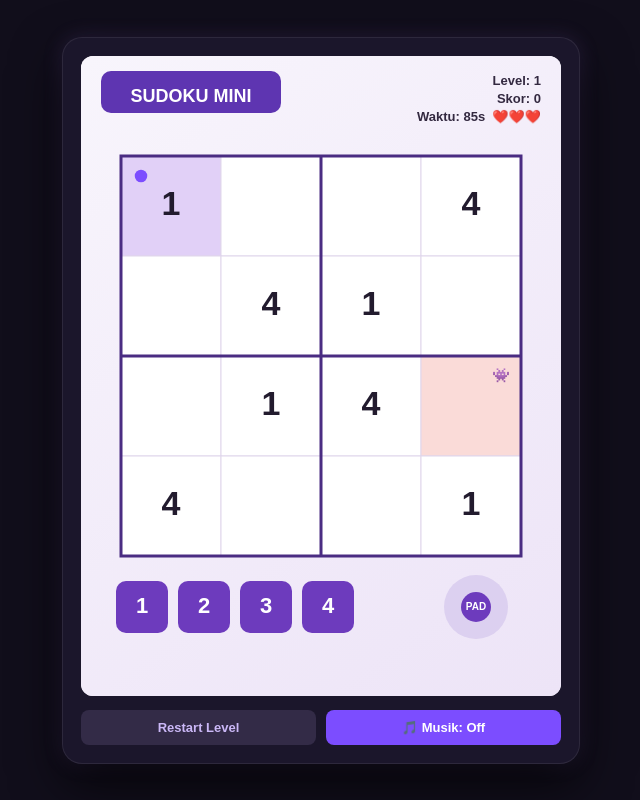
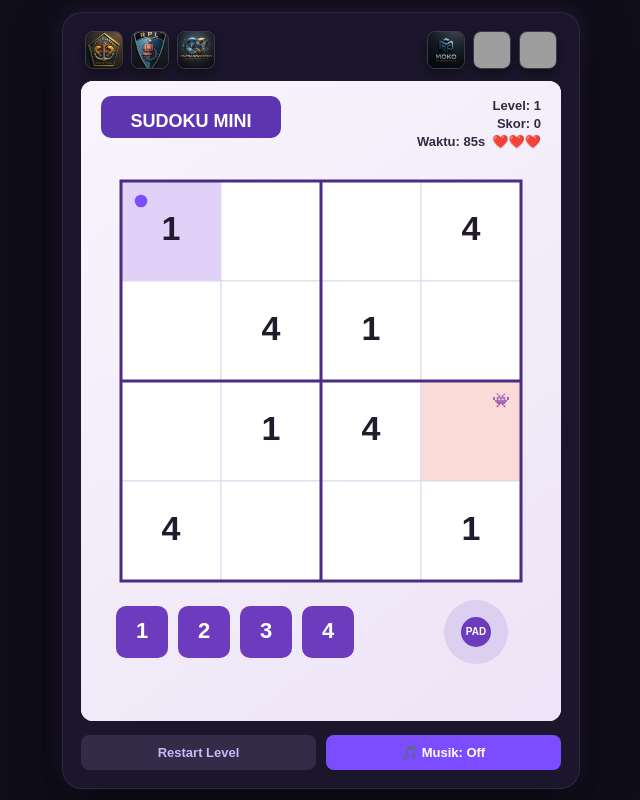
Before and after one commit to ajengaprilia-afk/sudokumini1, a plain HTML site: page index.html in a window 1280 px wide. Shown: the whole page, without its empty margins (319-959 px from the left). Drawn offline with Linux system fonts and the light colour scheme; grey boxes are pictures that could not be loaded.

Commit message:
Update index.html

```diff
--- a/index.html
+++ b/index.html
@@ -34,6 +34,35 @@
       box-shadow: 0 20px 50px rgba(0, 0, 0, 0.7), 0 0 20px rgba(138, 99, 210, 0.2);
       border: 1px solid rgba(255, 255, 255, 0.08);
     }
+
+    /* --- BAGIAN LOGO ATAS KIRI & KANAN --- */
+    .top-logos {
+      width: 100%;
+      display: flex;
+      justify-content: space-between;
+      align-items: center;
+      margin-bottom: 12px;
+      padding: 0 4px;
+    }
+    .logo-group {
+      display: flex;
+      align-items: center;
+      gap: 8px;
+    }
+    .logo-group img {
+      width: 38px;
+      height: 38px;
+      object-fit: cover;
+      border-radius: 8px;
+      border: 1px solid rgba(255, 255, 255, 0.15);
+      box-shadow: 0 4px 10px rgba(0, 0, 0, 0.4);
+      transition: transform 0.2s ease;
+    }
+    .logo-group img:hover {
+      transform: scale(1.1);
+    }
+    /* ------------------------------------- */
+
     canvas {
       border-radius: 12px;
       background: #ffffff;
@@ -75,7 +104,26 @@
 <body>
 
   <div id="game-container">
+
+    <!-- Header Logo Samping Kiri & Kanan -->
+    <div class="top-logos">
+      <!-- Logo Samping Kiri (Sekolah & Jurusan) -->
+      <div class="logo-group">
+        <img src="logo5.jpeg" alt="Logo SMKN 1 Sanden">
+        <img src="logo9.jpeg" alt="Logo RPL">
+        <img src="logo3.jpeg" alt="Logo ONESANDVOSCHO">
+      </div>
+
+      <!-- Logo Samping Kanan (Project & Game) -->
+      <div class="logo-group">
+        <img src="logo2.jpeg" alt="Logo MOKO">
+        <img src="ChatGPT Image 28 Jul 2026, 13.26.59.png" alt="Logo Sudoku">
+        <img src="Gemini_Generated_Image_bz4um9bz4um9bz4u.png" alt="Logo Ajeng">
+      </div>
+    </div>
+
     <canvas id="gameCanvas" width="480" height="640"></canvas>
+
     <div class="control-panel">
       <button class="btn btn-secondary" onclick="resetLevel()">Restart Level</button>
       <button class="btn" id="musicBtn" onclick="toggleMusic()">🎵 Musik: Off</button>
```
